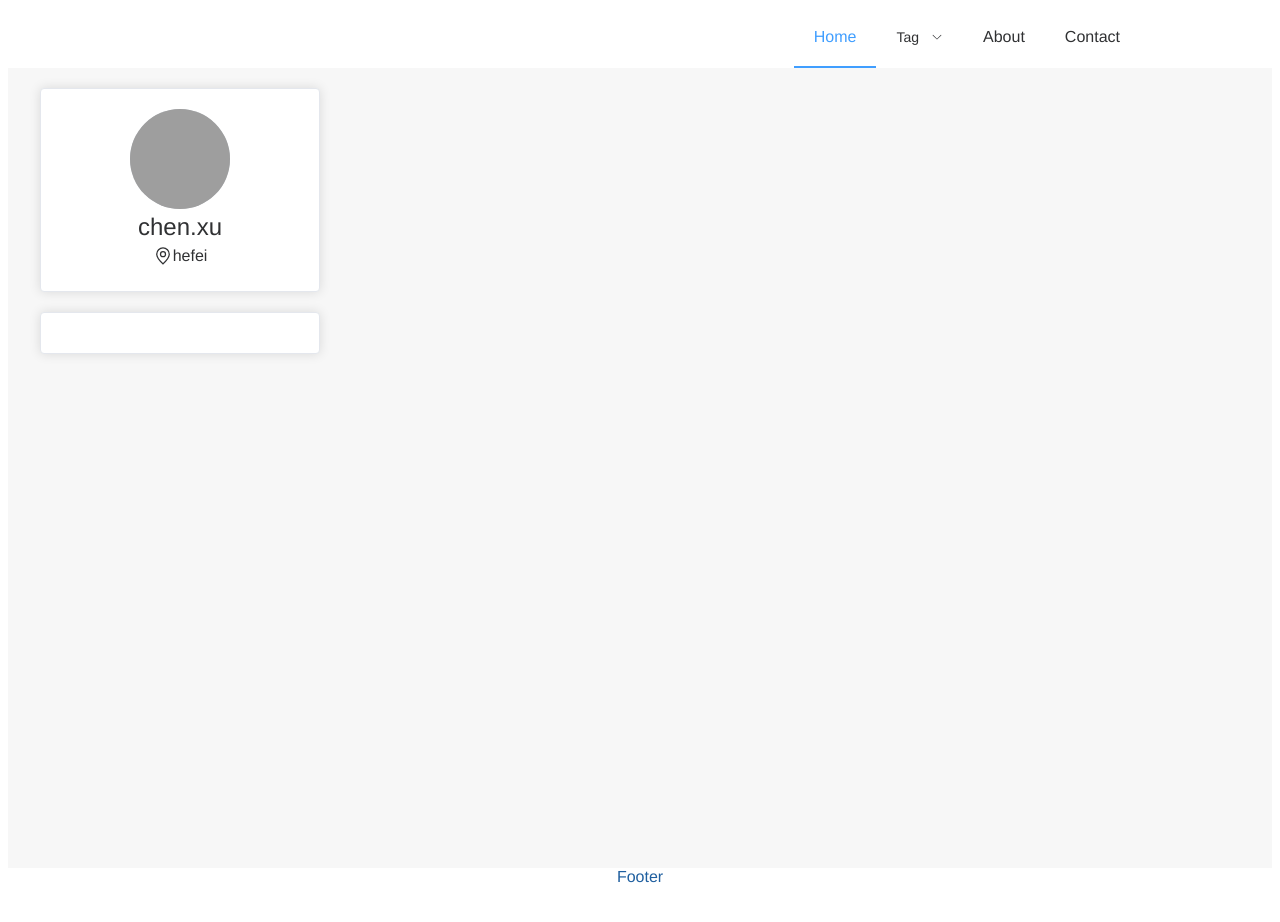
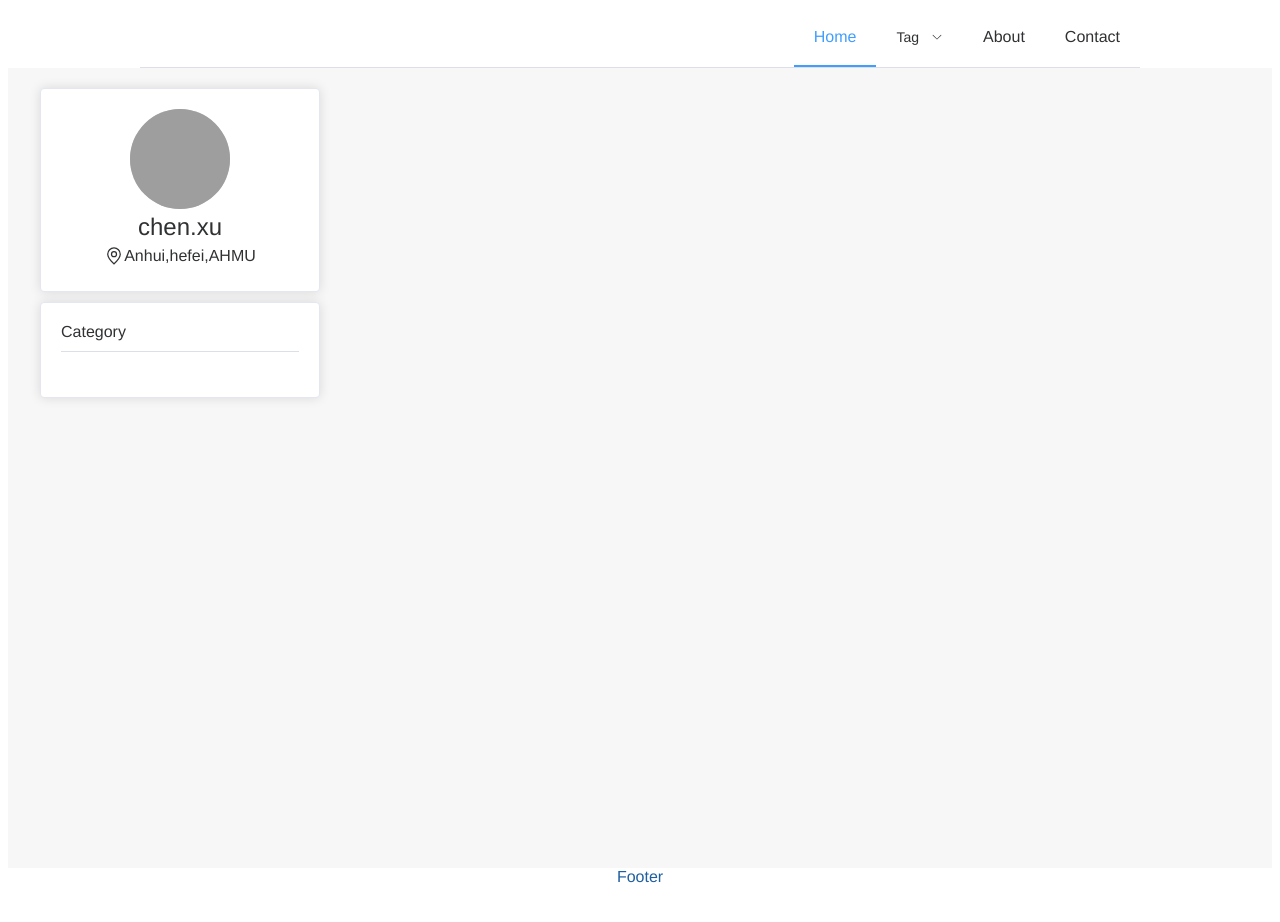
Before and after one commit to chenxu2656/vue-node-blog, a Vue app: page / in a window 1280 px wide. Shown: the top 922 px of the page. Built offline with nearby package versions, Linux system fonts and the light colour scheme; grey boxes are pictures that could not be loaded.

Commit message:
init: split header components

```diff
--- a/src/App.vue
+++ b/src/App.vue
@@ -2,21 +2,7 @@
   <div class="common-layout">
     <el-container>
       <el-header>
-          <el-menu
-            mode="horizontal"
-            default-active="home"
-            menu-trigger="hover"
-            router='true'
-          >
-            <el-menu-item index="home" route="/">Home</el-menu-item>
-            <el-sub-menu index="tag">
-                <template #title>Tag</template>
-                <el-menu-item index="front-end" key="">JavaScript</el-menu-item>
-                <el-menu-item index="back-end" key="">Node</el-menu-item>
-            </el-sub-menu>
-            <el-menu-item index="About">About</el-menu-item>
-            <el-menu-item index="contact">Contact</el-menu-item>
-          </el-menu>
+        <navHeader/>
       </el-header>
       <el-main>
         <div id="content">
@@ -28,12 +14,14 @@
   </div>
 </template>
 <script>
+import navHeader from './components/Header.vue'
 export default {
   name: 'App',
   components: {
-  }
+    navHeader
+  },
+
 }
-
 </script>
 
 <style lang='scss'>
@@ -46,23 +34,6 @@ export default {
   .el-header{
       width: 1200px;
       margin: auto;
-    .el-menu {
-      width: 1000px;
-      padding: 0px;
-      margin: auto;
-      border: none;
-      box-sizing: border-box;
-      justify-content: flex-end;
-      .el-sub-menu{
-        font-size: $h3_size;
-        font-weight: $font_weight_middle;
-      }
-      .el-menu-item{
-        font-size: $h3_size;
-        font-weight: $font_weight_middle;
-      }
-
-    }
   }
   .el-main{
     background-color: $back_color;
--- /dev/null
+++ b/src/components/Header.vue
@@ -0,0 +1,49 @@
+<template>
+  <!-- 为了解决刷新页面，路由回到默认active的item, default active 写成一个变量 -->
+  <el-menu
+    mode="horizontal"
+    :default-active="currentPath"
+    menu-trigger="hover"
+    router="true"
+  >
+    <el-menu-item index="home" route="/">Home</el-menu-item>
+    <el-sub-menu index="tag">
+      <template #title>Tag</template>
+      <el-menu-item index="front-end" key="">JavaScript</el-menu-item>
+      <el-menu-item index="back-end" key="">Node</el-menu-item>
+    </el-sub-menu>
+    <el-menu-item index="About">About</el-menu-item>
+    <el-menu-item index="contact">Contact</el-menu-item>
+  </el-menu>
+</template>
+<script>
+export default {
+    name: 'navHeader',
+    setup(){
+        let currentPath = 'home'
+        return {currentPath}
+    }
+}
+</script>
+<style lang="scss" scoped>
+    .el-menu {
+      width: 1000px;
+      padding: 0px;
+      margin: auto;
+      border: none;
+      box-sizing: border-box;
+      justify-content: flex-end;
+      .el-sub-menu{
+        font-size: $h3_size;
+        font-weight: $font_weight_middle;
+      }
+      .el-menu-item{
+        font-size: $h3_size;
+        font-weight: $font_weight_middle;
+        is.active{
+          border-bottom: none;
+        }
+      }
+
+    }
+</style>
--- a/views/HomePage.vue
+++ b/views/HomePage.vue
@@ -8,11 +8,12 @@
                     <el-icon :size="20">
                         <svg viewBox="0 0 1024 1024" xmlns="http://www.w3.org/2000/svg" data-v-ba633cb8=""><path fill="currentColor" d="M800 416a288 288 0 1 0-576 0c0 118.144 94.528 272.128 288 456.576C705.472 688.128 800 534.144 800 416zM512 960C277.312 746.688 160 565.312 160 416a352 352 0 0 1 704 0c0 149.312-117.312 330.688-352 544z"></path><path fill="currentColor" d="M512 512a96 96 0 1 0 0-192 96 96 0 0 0 0 192zm0 64a160 160 0 1 1 0-320 160 160 0 0 1 0 320z"></path></svg>
                     </el-icon>
-                    <div id="localtionName">hefei</div>
+                    <div id="localtionName">Anhui,hefei,AHMU</div>
                 </div>
             </el-card>
             <el-card class="box-card" id="categoryList">
-
+                <div id="categoryTitle">Category</div>
+                <el-divider></el-divider>
             </el-card>
         </el-col>
         <el-col :span="12"><div class="grid-content bg-purple" /></el-col>
@@ -21,7 +22,6 @@
 </template>
 <style lang="scss" scoped>
 .el-row{
-
     width: 1200px;
     height: 100px;
     .el-col.leftSide {
@@ -49,7 +49,15 @@
             }
         }
         #categoryList{
-            margin-top: 20px;
+            margin-top: 10px;
+            text-align: left;
+            #categoryTitle{
+                left: 0px;
+
+            }
+            .el-divider{
+                margin-top: 10px;
+            }
         }
     }
 
```
